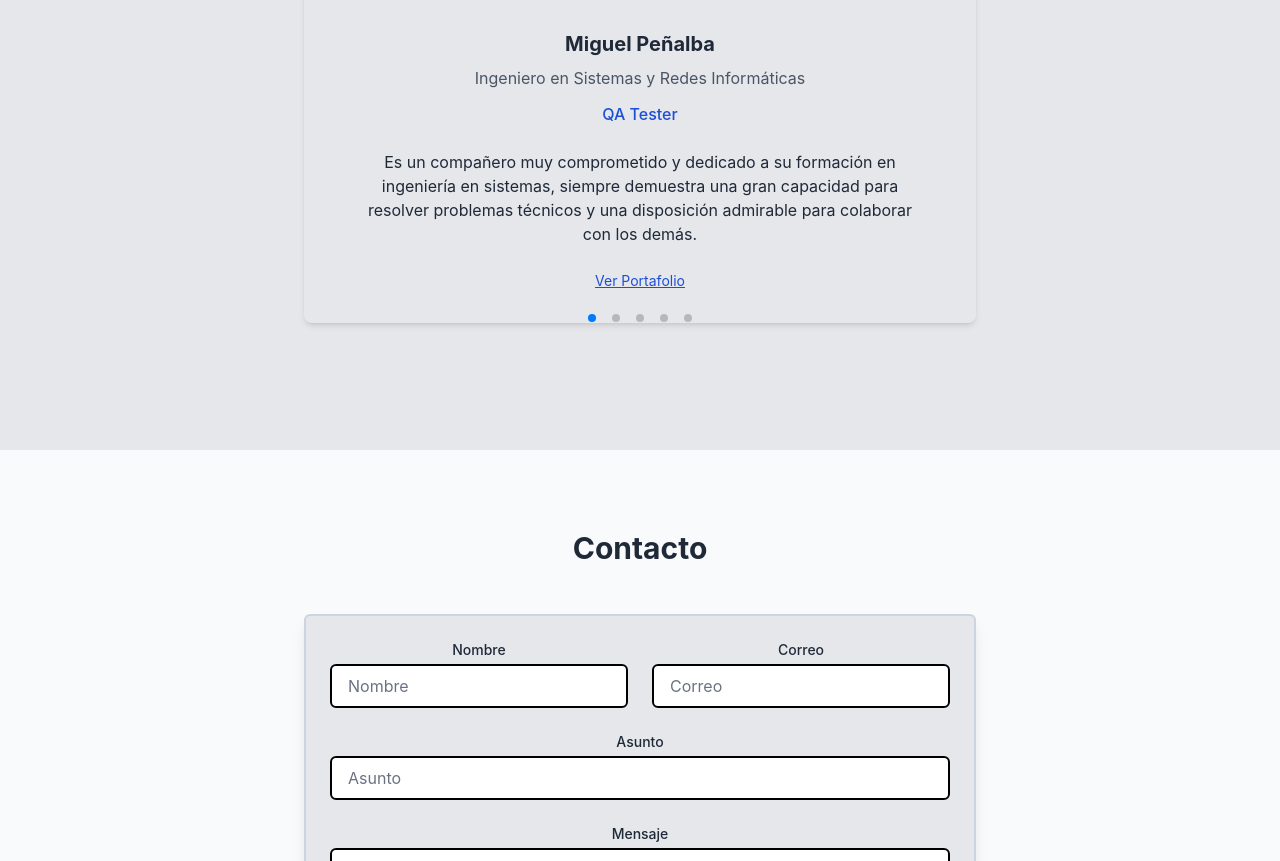
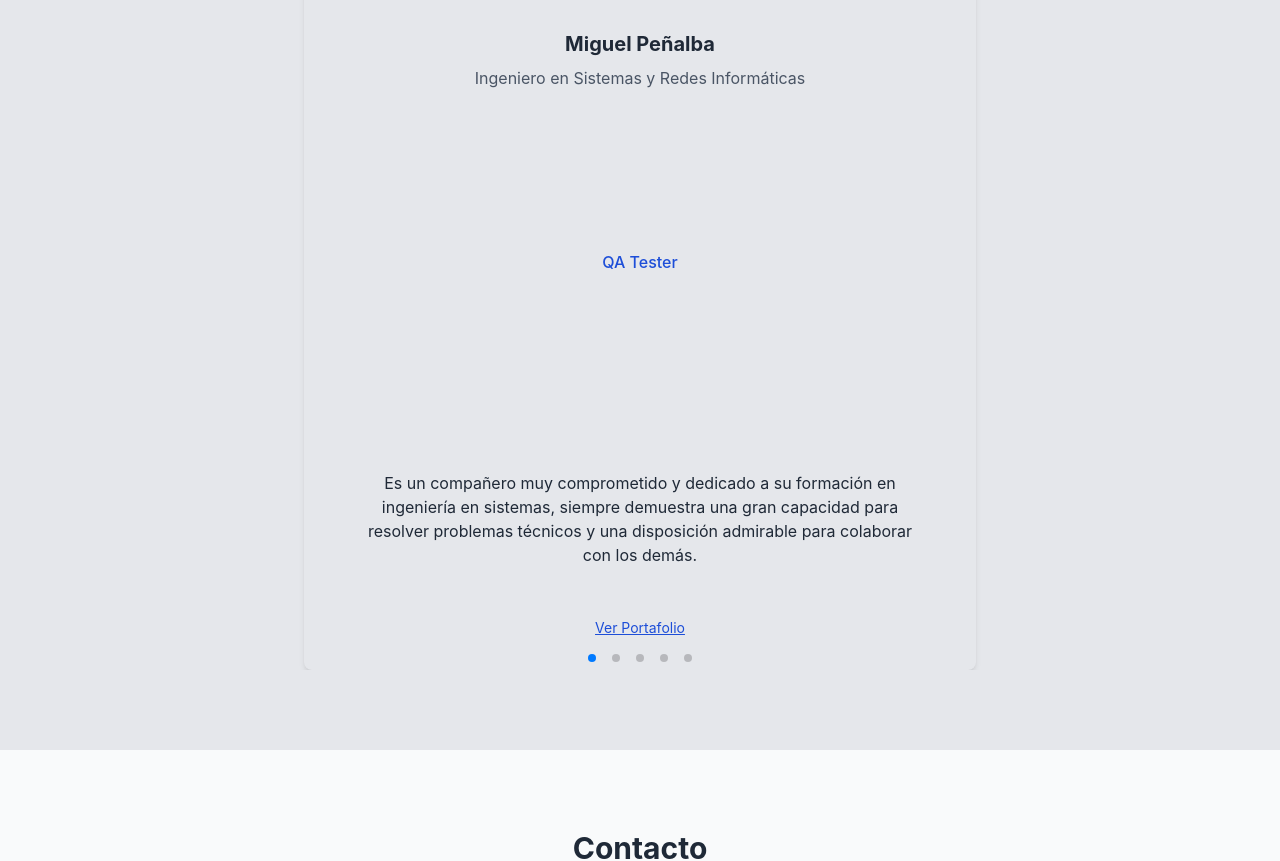
Before and after one commit to Iza091/IzaGithub.io, a React (Vite) app: page / in a window 1280 px wide. Shown: the part 6130-6991 px from the top of the page. Built offline with nearby package versions, Linux system fonts and the light colour scheme.

Commit message:
Ajuste en Testimonios

```diff
--- a/src/components/Testimonials.jsx
+++ b/src/components/Testimonials.jsx
@@ -57,8 +57,8 @@ const testimonials = [
 ];
 
 const TestimonialCard = ({ testimonial }) => (
-  <div className="dz-card bg-light-body dark:bg-dark-body p-6 md:p-8 rounded-lg shadow-md text-center mx-auto max-w-2xl transition-all duration-300">
-    <div className="dz-card-body items-center text-center p-0">
+  <div className="dz-card bg-light-body dark:bg-dark-body p-6 md:p-8 rounded-lg shadow-md text-center mx-auto max-w-2xl transition-all duration-300 flex flex-col h-full">
+    <div className="dz-card-body items-center text-center p-0 flex flex-col h-full">
       <div className="dz-avatar mb-4 md:mb-6">
         <div className="w-20 h-20 md:w-24 md:h-24 rounded-full border-4 border-light-primary dark:border-dark-link">
           <img src={testimonial.image} alt={testimonial.name} />
@@ -75,9 +75,11 @@ const TestimonialCard = ({ testimonial }) => (
           {testimonial.role}
         </p>
       )}
-      <p className="text-sm md:text-base text-light-text dark:text-dark-text mt-4 px-4">
-        {testimonial.feedback}
-      </p>
+      <div className="mt-4 px-4 flex-1 flex items-center">
+        <p className="text-sm md:text-base text-light-text dark:text-dark-text line-clamp-[10] sm:line-clamp-[8]">
+          {testimonial.feedback}
+        </p>
+      </div>
 
       {testimonial.portfolioUrl && (
         <a
@@ -109,7 +111,7 @@ const Testimonials = () => {
         </h2>
 
         {/* Swiper Slider */}
-        <div className="relative h-[550px] sm:h-[500px] cursor-grab">
+        <div className="relative min-h-[420px] sm:min-h-[380px] cursor-grab">
           <Swiper
             modules={[Pagination, Autoplay]}
             spaceBetween={30}
@@ -123,13 +125,13 @@ const Testimonials = () => {
             className="h-full"
           >
             {testimonials.map((testimonial, index) => (
-              <SwiperSlide key={index}>
+              <SwiperSlide key={index} className="flex items-center">
                 <TestimonialCard testimonial={testimonial} />
               </SwiperSlide>
             ))}
           </Swiper>
           {/* Paginación personalizada */}
-          <div className="swiper-pagination !bottom-16 md:!bottom-12"></div>
+          <div className="swiper-pagination !bottom-4 md:!bottom-2"></div>
         </div>
       </div>
     </section>
```
Also changed, not shown: 4 other files (tests, documents, lock files or other folders).
